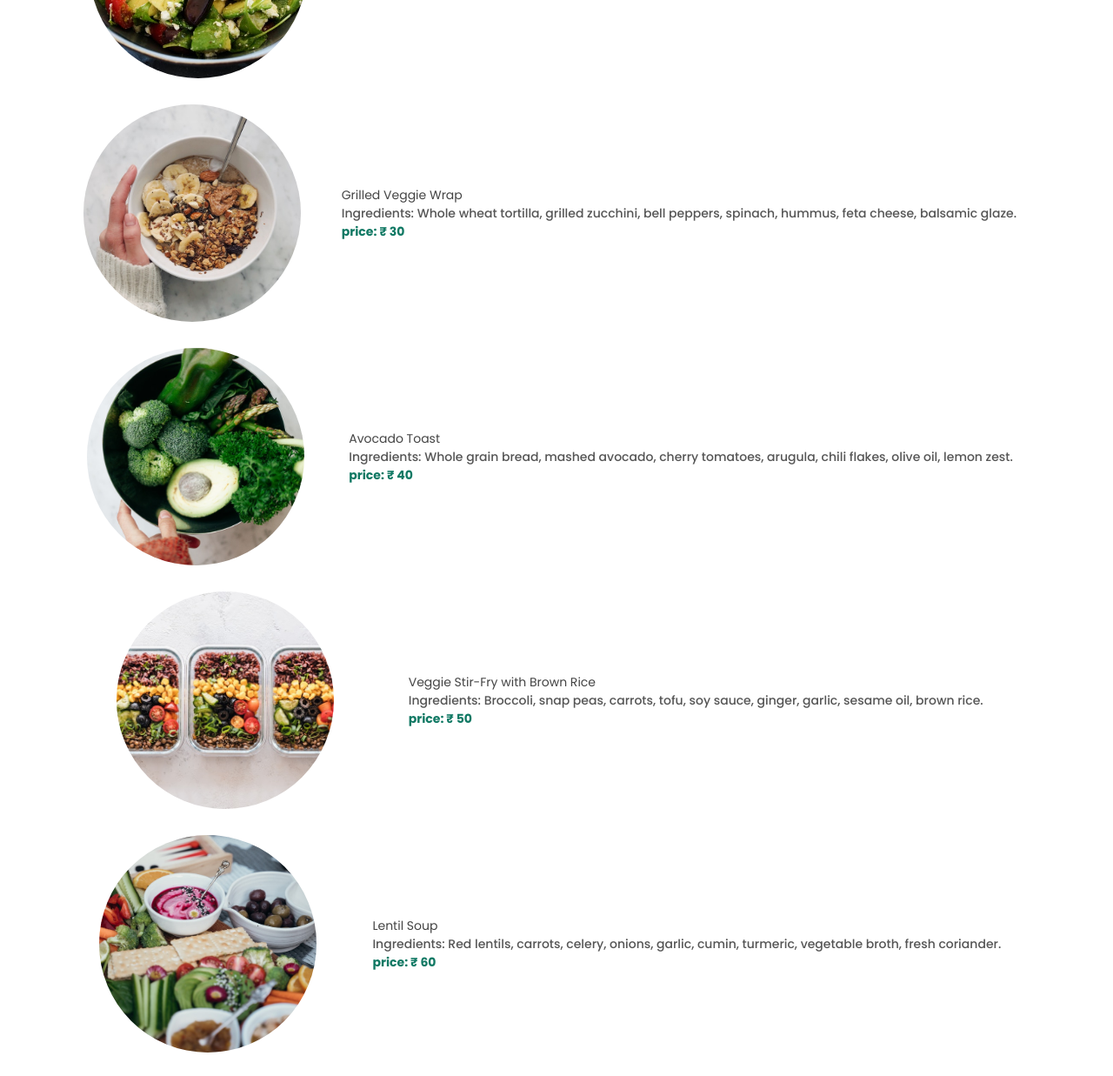
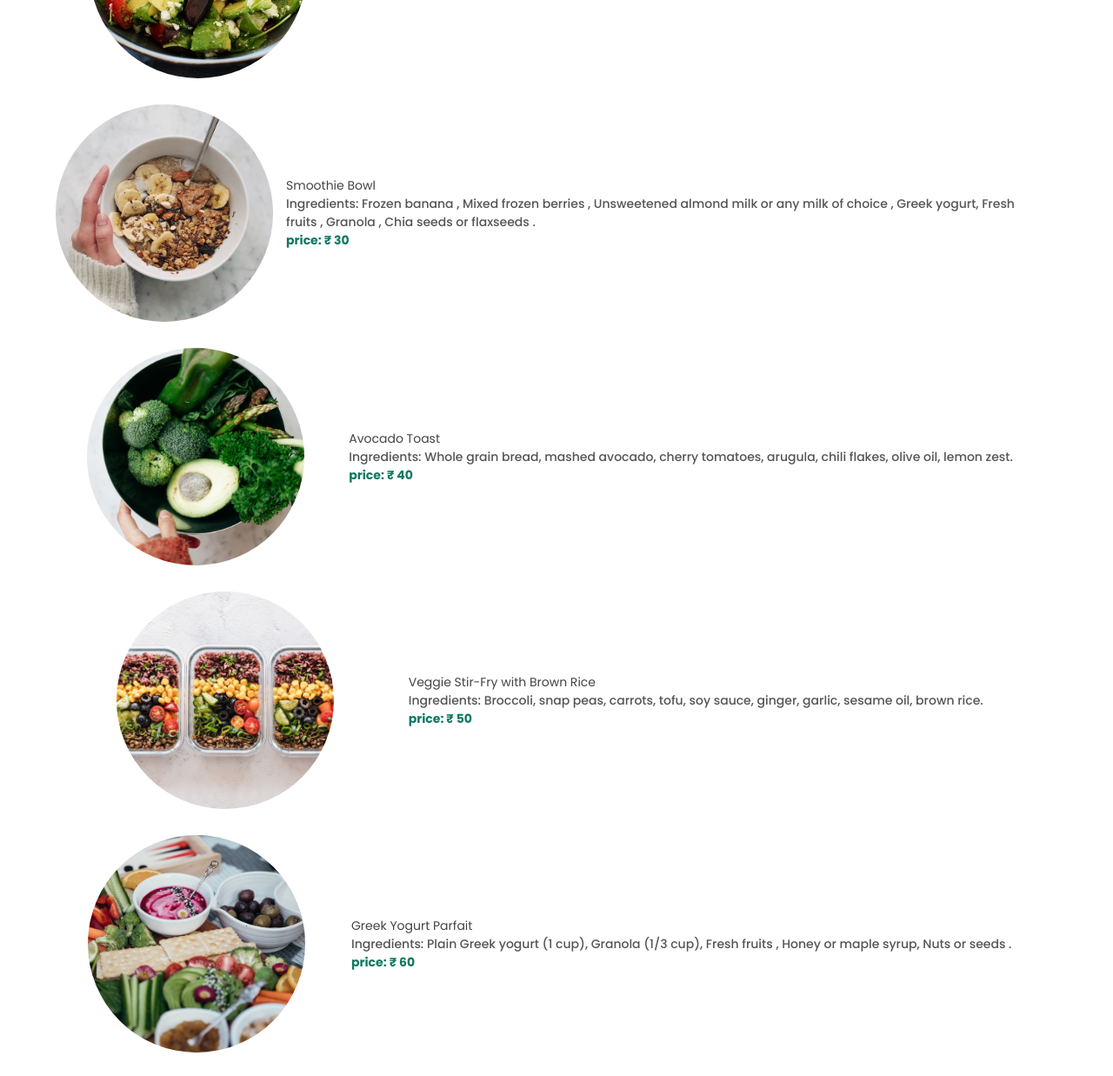
Before and after one commit to noobremon/Sasta-WeFit, a plain HTML site: page index.html in a window 1280 px wide. Shown: the part 1738-2975 px from the top of the page at 87% size. Drawn offline with Linux system fonts and the light colour scheme.

Commit message:
modified:   index.html

```diff
--- a/index.html
+++ b/index.html
@@ -113,8 +113,14 @@
                     <img src="./img/food-menu2.jpg" alt="">
                 </div>
                 <div class="food-description">
-                    <h2 class="food-title">Grilled Veggie Wrap </h2>
-                    <p>Ingredients: Whole wheat tortilla, grilled zucchini, bell peppers, spinach, hummus, feta cheese, balsamic glaze.</p>
+                    <h2 class="food-title">Smoothie Bowl </h2>
+                    <p>Ingredients: Frozen banana ,
+                        Mixed frozen berries ,
+                        Unsweetened almond milk or any milk of choice ,
+                        Greek yogurt,
+                        Fresh fruits ,
+                        Granola ,
+                        Chia seeds or flaxseeds .</p>
                     <p class="food-price">price: &#8377; 30</p>
                 </div>
             </div>
@@ -143,8 +149,12 @@
                     <img src="./img/food-menu5.jpg" alt="">
                 </div>
                 <div class="food-description">
-                    <h2 class="food-title"> Lentil Soup </h2>
-                    <p>Ingredients: Red lentils, carrots, celery, onions, garlic, cumin, turmeric, vegetable broth, fresh coriander.</p>
+                    <h2 class="food-title"> Greek Yogurt Parfait </h2>
+                    <p>Ingredients: Plain Greek yogurt (1 cup),
+                        Granola (1/3 cup),
+                        Fresh fruits ,
+                        Honey or maple syrup,
+                        Nuts or seeds .</p>
                     <p class="food-price">price: &#8377; 60</p>
                 </div>
             </div>
```
